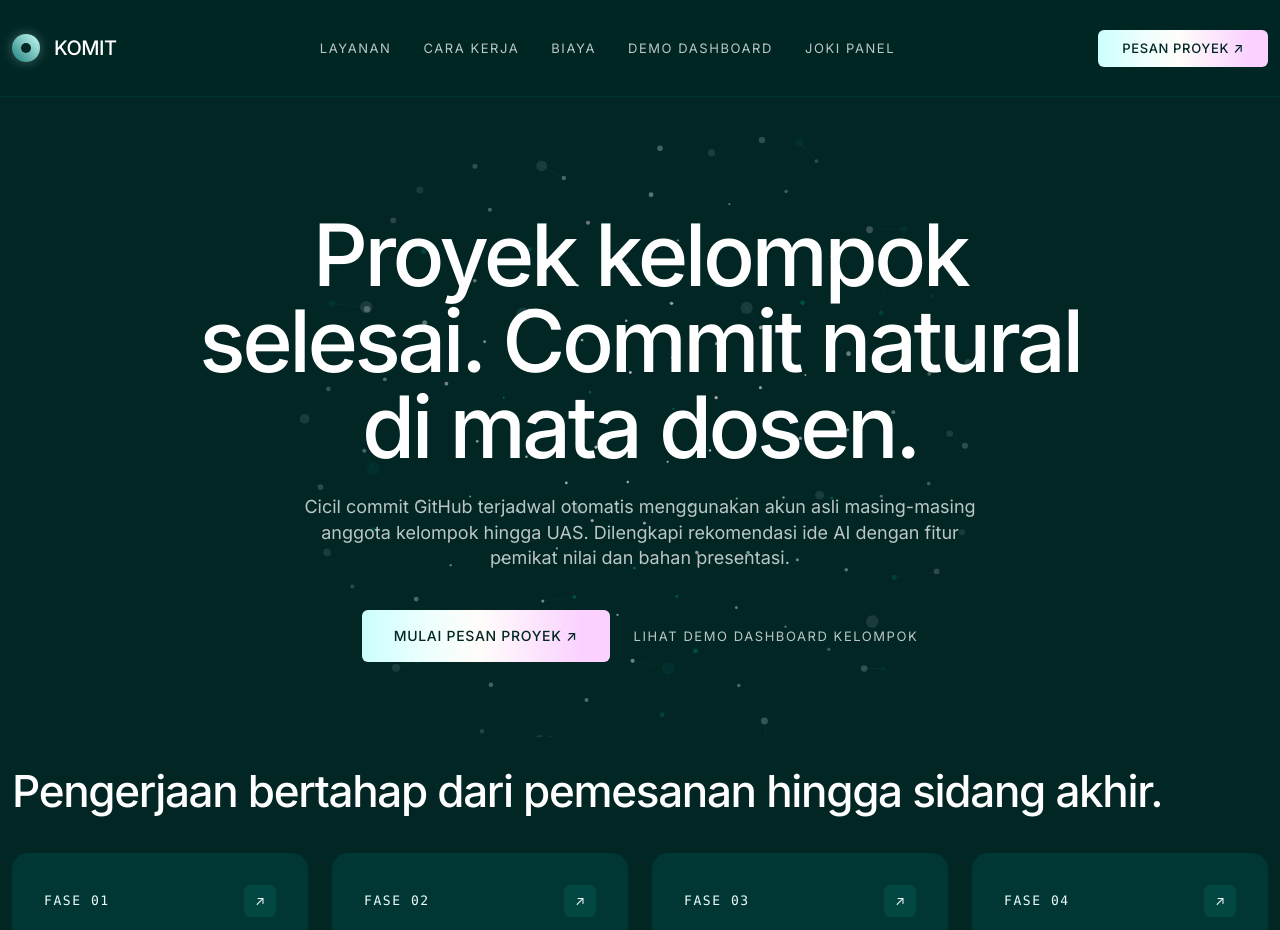
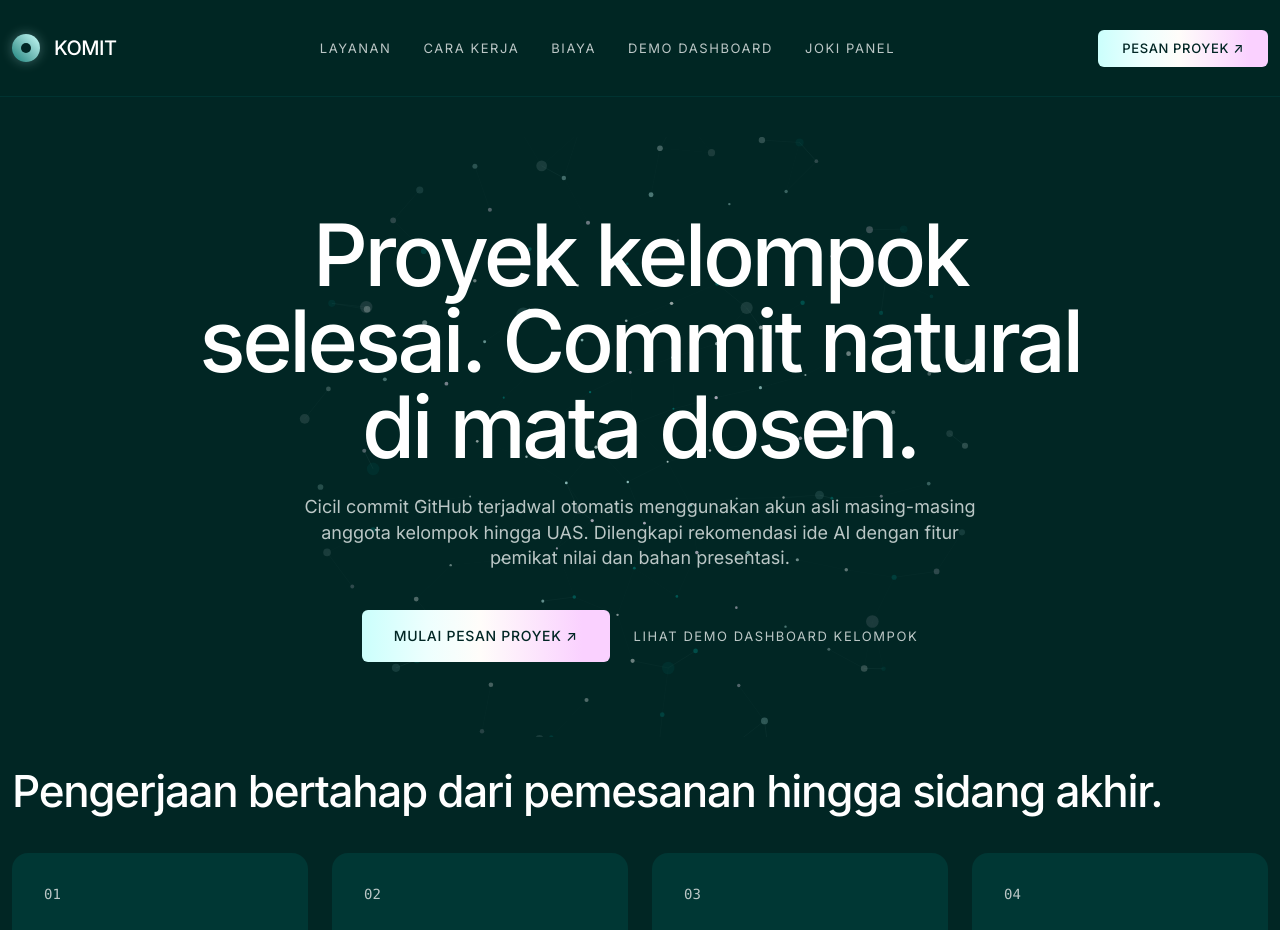
Before and after one commit to ZeaLIsHere/komit-v0.0.2, a Next.js app: page / in a window 1280 px wide. Shown: the top 930 px of the page. Built offline with nearby package versions, Linux system fonts and the light colour scheme.

Commit message:
Remove arrow icon button from cards

```diff
--- a/src/app/page.tsx
+++ b/src/app/page.tsx
@@ -73,14 +73,9 @@ export default function HomePage() {
                 key={item.step}
                 className="p-8 rounded-[16px] bg-[#003734] flex flex-col justify-between gap-6"
               >
-                <div className="flex items-center justify-between">
-                  <span className="text-[13px] font-mono text-[#edfffe] uppercase tracking-[0.12em]">
-                    Fase {item.step}
-                  </span>
-                  <div className="w-8 h-8 rounded-[6px] bg-[#03514b]/60 flex items-center justify-center text-white text-[13px]">
-                    ↗
-                  </div>
-                </div>
+                <span className="text-[14px] font-mono text-[#bbc7c6]">
+                  {item.step}
+                </span>
 
                 <div className="flex flex-col gap-2">
                   <h3 className="text-[20px] font-medium leading-[1.2] text-white">
```
